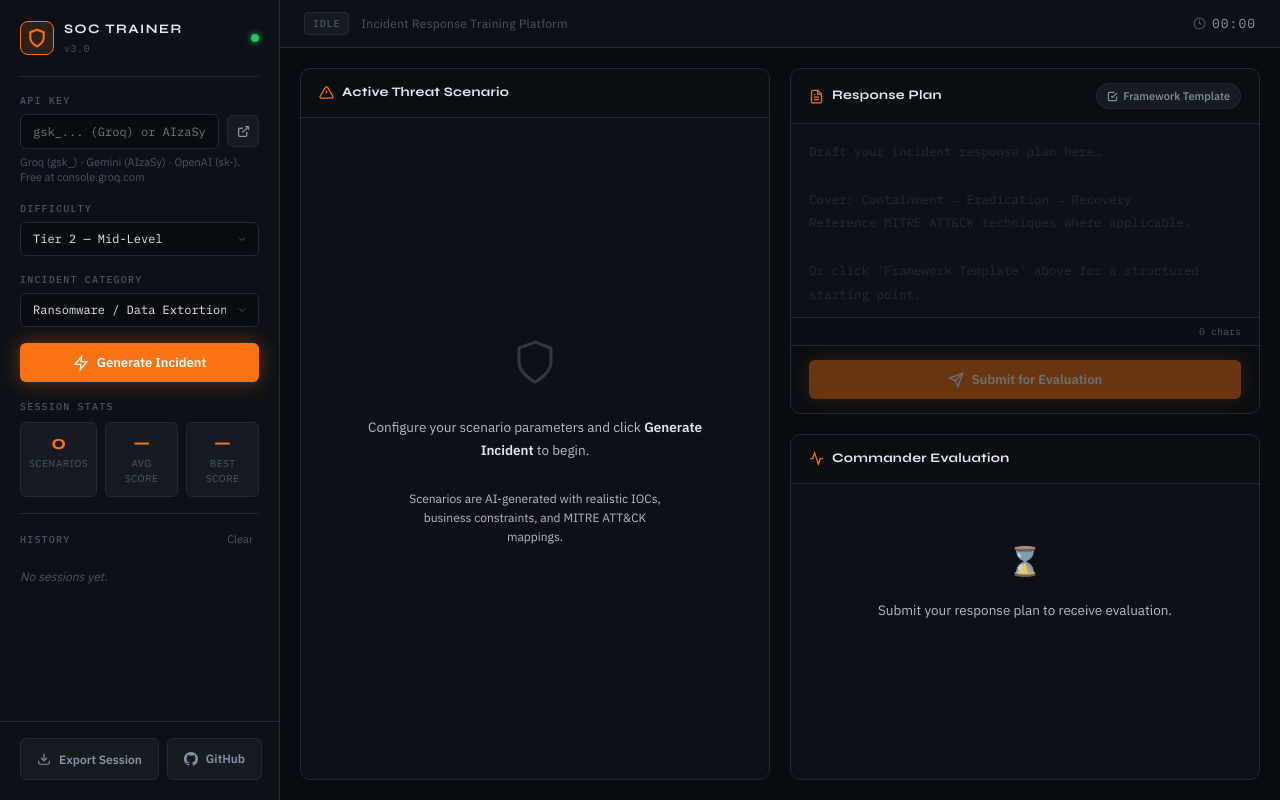
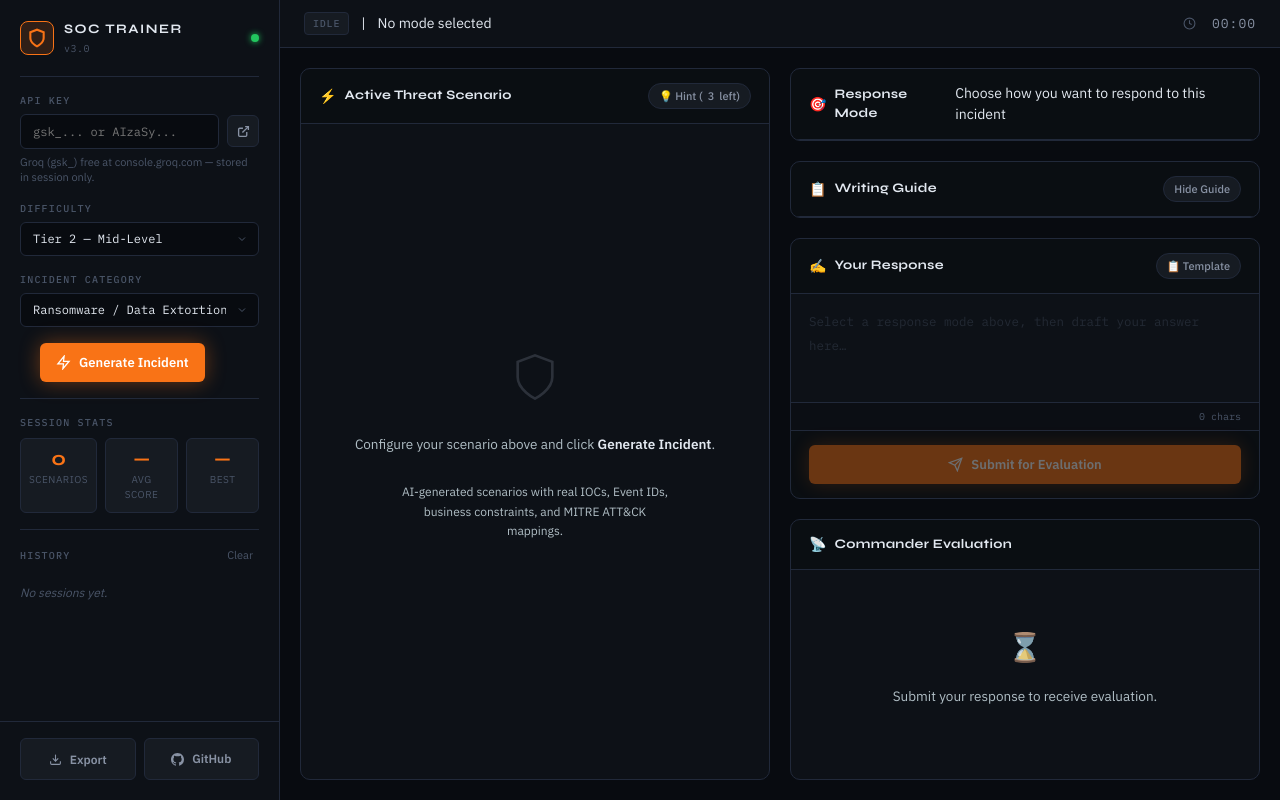
Before and after one commit to blackpanther011/soc-incident-trainer.github.io, a plain HTML site: page index.html in a window 1280 px wide. Drawn offline with nearby package versions, Linux system fonts and the light colour scheme.

Commit message:
Revise index.html for improved clarity and structure
Updated the description meta tag and modified various comments and elements for clarity and consistency.

```diff
--- a/index.html
+++ b/index.html
@@ -4,34 +4,22 @@
   <meta charset="UTF-8" />
   <meta name="viewport" content="width=device-width, initial-scale=1.0" />
   <title>SOC Trainer v3.0 — Incident Response Practice Platform</title>
-  <meta name="description" content="Free, open-source SOC analyst training platform. Practice incident response with AI-generated scenarios evaluated against NIST and MITRE ATT&CK frameworks." />
-
-  <!-- Fonts -->
+  <meta name="description" content="Free, open-source SOC analyst training platform. Practice incident response, threat hunting, forensics, and more with AI-generated scenarios." />
   <link rel="preconnect" href="https://fonts.googleapis.com" />
   <link rel="preconnect" href="https://fonts.gstatic.com" crossorigin />
   <link href="https://fonts.googleapis.com/css2?family=Syne:wght@400;600;700;800&family=IBM+Plex+Mono:wght@400;500&family=IBM+Plex+Sans:wght@400;500;600&display=swap" rel="stylesheet" />
-
-  <!-- Marked.js for Markdown parsing -->
   <script src="https://cdn.jsdelivr.net/npm/marked/marked.min.js"></script>
-
   <link rel="stylesheet" href="style.css" />
 </head>
 <body>
-
-  <!-- ════════════════════════════════ TOAST ════════════════════════════════ -->
   <div id="toast" class="toast"></div>
 
-  <!-- ═══════════════════════════════ LAYOUT ═══════════════════════════════ -->
   <div class="shell">
-
-    <!-- ── LEFT SIDEBAR ──────────────────────────────────────────────────── -->
+    <!-- ── SIDEBAR ─────────────────────────────────────────── -->
     <aside class="sidebar">
-      <!-- Brand -->
       <div class="brand">
         <div class="brand-icon">
-          <svg width="20" height="20" viewBox="0 0 24 24" fill="none" stroke="currentColor" stroke-width="2.5">
-            <path d="M12 22s8-4 8-10V5l-8-3-8 3v7c0 6 8 10 8 10z"/>
-          </svg>
+          <svg width="20" height="20" viewBox="0 0 24 24" fill="none" stroke="currentColor" stroke-width="2.5"><path d="M12 22s8-4 8-10V5l-8-3-8 3v7c0 6 8 10 8 10z"/></svg>
         </div>
         <div class="brand-text">
           <span class="brand-name">SOC TRAINER</span>
@@ -40,22 +28,19 @@
         <div class="status-dot" title="System online"></div>
       </div>
 
-      <!-- Divider -->
       <div class="sidebar-divider"></div>
 
-      <!-- API Config -->
       <div class="config-block">
         <p class="config-label">API KEY</p>
         <div class="api-input-wrap">
-          <input type="password" id="apiKey" placeholder="gsk_... (Groq) or AIzaSy... (Gemini)" autocomplete="off" spellcheck="false" />
-          <a class="api-link" href="https://aistudio.google.com/app/apikey" target="_blank" rel="noopener" title="Get free API key">
+          <input type="password" id="apiKey" placeholder="gsk_... or AIzaSy..." autocomplete="off" spellcheck="false" />
+          <a class="api-link" href="https://console.groq.com" target="_blank" rel="noopener" title="Get free Groq API key">
             <svg width="13" height="13" viewBox="0 0 24 24" fill="none" stroke="currentColor" stroke-width="2.5"><path d="M18 13v6a2 2 0 01-2 2H5a2 2 0 01-2-2V8a2 2 0 012-2h6"/><polyline points="15 3 21 3 21 9"/><line x1="10" y1="14" x2="21" y2="3"/></svg>
           </a>
         </div>
-        <p class="config-hint">Groq (gsk_) · Gemini (AIzaSy) · OpenAI (sk-). Free at console.groq.com</p>
+        <p class="config-hint">Groq (gsk_) free at console.groq.com — stored in session only.</p>
       </div>
 
-      <!-- Scenario Config -->
       <div class="config-block">
         <p class="config-label">DIFFICULTY</p>
         <select id="difficulty" class="select-field">
@@ -78,17 +63,15 @@
         </select>
       </div>
 
-      <!-- Generate Button -->
-      <button id="generateBtn" class="btn btn-generate">
-        <svg width="16" height="16" viewBox="0 0 24 24" fill="none" stroke="currentColor" stroke-width="2">
-          <path d="M13 2L3 14h9l-1 8 10-12h-9l1-8z"/>
-        </svg>
-        Generate Incident
-      </button>
+      <div style="padding: 0 20px 16px;">
+        <button id="generateBtn" class="btn btn-generate">
+          <svg width="15" height="15" viewBox="0 0 24 24" fill="none" stroke="currentColor" stroke-width="2"><path d="M13 2L3 14h9l-1 8 10-12h-9l1-8z"/></svg>
+          Generate Incident
+        </button>
+      </div>
 
       <div class="sidebar-divider"></div>
 
-      <!-- Stats -->
       <div class="stats-block">
         <p class="config-label">SESSION STATS</p>
         <div class="stats-grid">
@@ -102,96 +85,119 @@
           </div>
           <div class="stat-item">
             <span class="stat-value" id="bestScore">—</span>
-            <span class="stat-label">Best Score</span>
+            <span class="stat-label">Best</span>
           </div>
         </div>
       </div>
 
       <div class="sidebar-divider"></div>
 
-      <!-- History -->
       <div class="history-block">
         <div class="history-header">
           <p class="config-label">HISTORY</p>
-          <button id="clearBtn" class="btn-ghost-sm" title="Clear history">Clear</button>
+          <button id="clearBtn" class="btn-ghost-sm">Clear</button>
         </div>
         <div id="historyList" class="history-list">
           <div class="history-empty">No sessions yet.</div>
         </div>
       </div>
 
-      <!-- Export -->
       <div class="sidebar-footer">
         <button id="exportBtn" class="btn btn-ghost">
-          <svg width="14" height="14" viewBox="0 0 24 24" fill="none" stroke="currentColor" stroke-width="2"><path d="M21 15v4a2 2 0 01-2 2H5a2 2 0 01-2-2v-4"/><polyline points="7 10 12 15 17 10"/><line x1="12" y1="15" x2="12" y2="3"/></svg>
-          Export Session
+          <svg width="13" height="13" viewBox="0 0 24 24" fill="none" stroke="currentColor" stroke-width="2"><path d="M21 15v4a2 2 0 01-2 2H5a2 2 0 01-2-2v-4"/><polyline points="7 10 12 15 17 10"/><line x1="12" y1="15" x2="12" y2="3"/></svg>
+          Export
         </button>
         <a class="btn btn-ghost" href="https://github.com" target="_blank" rel="noopener">
-          <svg width="14" height="14" viewBox="0 0 24 24" fill="currentColor"><path d="M12 0C5.37 0 0 5.37 0 12c0 5.31 3.435 9.795 8.205 11.385.6.105.825-.255.825-.57 0-.285-.015-1.23-.015-2.235-3.015.555-3.795-.735-4.035-1.41-.135-.345-.72-1.41-1.23-1.695-.42-.225-1.02-.78-.015-.795.945-.015 1.62.87 1.845 1.23 1.08 1.815 2.805 1.305 3.495.99.105-.78.42-1.305.765-1.605-2.67-.3-5.46-1.335-5.46-5.925 0-1.305.465-2.385 1.23-3.225-.12-.3-.54-1.53.12-3.18 0 0 1.005-.315 3.3 1.23.96-.27 1.98-.405 3-.405s2.04.135 3 .405c2.295-1.56 3.3-1.23 3.3-1.23.66 1.65.24 2.88.12 3.18.765.84 1.23 1.905 1.23 3.225 0 4.605-2.805 5.625-5.475 5.925.435.375.81 1.095.81 2.22 0 1.605-.015 2.895-.015 3.3 0 .315.225.69.825.57A12.02 12.02 0 0024 12c0-6.63-5.37-12-12-12z"/></svg>
+          <svg width="13" height="13" viewBox="0 0 24 24" fill="currentColor"><path d="M12 0C5.37 0 0 5.37 0 12c0 5.31 3.435 9.795 8.205 11.385.6.105.825-.255.825-.57 0-.285-.015-1.23-.015-2.235-3.015.555-3.795-.735-4.035-1.41-.135-.345-.72-1.41-1.23-1.695-.42-.225-1.02-.78-.015-.795.945-.015 1.62.87 1.845 1.23 1.08 1.815 2.805 1.305 3.495.99.105-.78.42-1.305.765-1.605-2.67-.3-5.46-1.335-5.46-5.925 0-1.305.465-2.385 1.23-3.225-.12-.3-.54-1.53.12-3.18 0 0 1.005-.315 3.3 1.23.96-.27 1.98-.405 3-.405s2.04.135 3 .405c2.295-1.56 3.3-1.23 3.3-1.23.66 1.65.24 2.88.12 3.18.765.84 1.23 1.905 1.23 3.225 0 4.605-2.805 5.625-5.475 5.925.435.375.81 1.095.81 2.22 0 1.605-.015 2.895-.015 3.3 0 .315.225.69.825.57A12.02 12.02 0 0024 12c0-6.63-5.37-12-12-12z"/></svg>
           GitHub
         </a>
       </div>
     </aside>
 
-    <!-- ── MAIN WORKSPACE ─────────────────────────────────────────────────── -->
+    <!-- ── WORKSPACE ───────────────────────────────────────── -->
     <main class="workspace">
 
-      <!-- TOP BAR -->
+      <!-- TOPBAR -->
       <div class="topbar">
         <div class="topbar-left">
           <span id="scenarioBadge" class="badge badge-neutral">IDLE</span>
-          <span class="topbar-label">Incident Response Training Platform</span>
+          <span class="topbar-sep">|</span>
+          <span id="topbarMode" class="topbar-mode">No mode selected</span>
         </div>
         <div class="topbar-right">
-          <div class="timer-wrap">
-            <svg width="13" height="13" viewBox="0 0 24 24" fill="none" stroke="currentColor" stroke-width="2"><circle cx="12" cy="12" r="10"/><polyline points="12 6 12 12 16 14"/></svg>
-            <span id="timerDisplay" class="timer">00:00</span>
-          </div>
+          <svg width="13" height="13" viewBox="0 0 24 24" fill="none" stroke="currentColor" stroke-width="2" style="color:var(--text-muted)"><circle cx="12" cy="12" r="10"/><polyline points="12 6 12 12 16 14"/></svg>
+          <span id="timerDisplay" class="timer">00:00</span>
         </div>
       </div>
 
-      <!-- CONTENT GRID -->
+      <!-- MAIN GRID -->
       <div class="content-grid">
 
-        <!-- ── SCENARIO PANEL ──────────────────────────────────────────── -->
-        <section class="panel panel-scenario" id="scenarioPanel">
+        <!-- LEFT: Scenario -->
+        <section class="panel panel-scenario">
           <div class="panel-head">
             <div class="panel-head-left">
-              <span class="panel-icon">
-                <svg width="15" height="15" viewBox="0 0 24 24" fill="none" stroke="currentColor" stroke-width="2"><path d="M10.29 3.86L1.82 18a2 2 0 001.71 3h16.94a2 2 0 001.71-3L13.71 3.86a2 2 0 00-3.42 0z"/><line x1="12" y1="9" x2="12" y2="13"/><line x1="12" y1="17" x2="12.01" y2="17"/></svg>
-              </span>
+              <span class="panel-icon">⚡</span>
               <h2>Active Threat Scenario</h2>
+            </div>
+            <div class="panel-head-right">
+              <button id="hintBtn" class="btn-pill hidden" title="Reveal a hint">
+                💡 Hint (<span id="hintCount">3</span> left)
+              </button>
             </div>
           </div>
           <div class="panel-body markdown-body" id="scenarioOutput">
             <div class="idle-state">
               <div class="idle-glyph">
-                <svg width="48" height="48" viewBox="0 0 24 24" fill="none" stroke="currentColor" stroke-width="1.5" opacity="0.3">
-                  <path d="M12 22s8-4 8-10V5l-8-3-8 3v7c0 6 8 10 8 10z"/>
-                </svg>
+                <svg width="52" height="52" viewBox="0 0 24 24" fill="none" stroke="currentColor" stroke-width="1.2" opacity="0.25"><path d="M12 22s8-4 8-10V5l-8-3-8 3v7c0 6 8 10 8 10z"/></svg>
               </div>
-              <p>Configure your scenario parameters and click <strong>Generate Incident</strong> to begin.</p>
-              <p class="idle-hint">Scenarios are AI-generated with realistic IOCs, business constraints, and MITRE ATT&CK mappings.</p>
+              <p>Configure your scenario above and click <strong>Generate Incident</strong>.</p>
+              <p class="idle-hint">AI-generated scenarios with real IOCs, Event IDs, business constraints, and MITRE ATT&CK mappings.</p>
             </div>
           </div>
         </section>
 
-        <!-- ── RESPONSE + EVALUATION COLUMN ───────────────────────────── -->
+        <!-- RIGHT: Mode + Response + Evaluation -->
         <div class="right-col">
 
-          <!-- Response Panel -->
+          <!-- MODE SELECTOR -->
+          <section class="panel panel-mode" id="modePanel">
+            <div class="panel-head">
+              <div class="panel-head-left">
+                <span class="panel-icon">🎯</span>
+                <h2>Response Mode</h2>
+              </div>
+              <span class="panel-hint-text" id="modeHintText">Choose how you want to respond to this incident</span>
+            </div>
+            <div class="mode-grid" id="modeGrid">
+              <!-- Injected by JS -->
+            </div>
+          </section>
+
+          <!-- WRITING GUIDE -->
+          <section class="panel panel-guide hidden" id="guidePanel">
+            <div class="panel-head">
+              <div class="panel-head-left">
+                <span class="panel-icon" id="guideIcon">📋</span>
+                <h2 id="guideTitle">Writing Guide</h2>
+              </div>
+              <button class="btn-pill" id="toggleGuide">Hide Guide</button>
+            </div>
+            <div class="guide-body" id="guideBody">
+              <!-- Injected by JS -->
+            </div>
+          </section>
+
+          <!-- RESPONSE PANEL -->
           <section class="panel panel-response">
             <div class="panel-head">
               <div class="panel-head-left">
-                <span class="panel-icon">
-                  <svg width="15" height="15" viewBox="0 0 24 24" fill="none" stroke="currentColor" stroke-width="2"><path d="M14 2H6a2 2 0 00-2 2v16a2 2 0 002 2h12a2 2 0 002-2V8z"/><polyline points="14 2 14 8 20 8"/><line x1="16" y1="13" x2="8" y2="13"/><line x1="16" y1="17" x2="8" y2="17"/><polyline points="10 9 9 9 8 9"/></svg>
-                </span>
-                <h2>Response Plan</h2>
+                <span class="panel-icon">✍️</span>
+                <h2 id="responseTitle">Your Response</h2>
               </div>
               <div class="panel-head-right">
-                <button id="frameworkToggle" class="btn-pill" title="Load NIST/MITRE ATT&CK response template">
-                  <svg width="11" height="11" viewBox="0 0 24 24" fill="none" stroke="currentColor" stroke-width="2.5"><path d="M9 11l3 3L22 4"/><path d="M21 12v7a2 2 0 01-2 2H5a2 2 0 01-2-2V5a2 2 0 012-2h11"/></svg>
-                  Framework Template
+                <button id="frameworkToggle" class="btn-pill" title="Load structured template">
+                  📋 Template
                 </button>
               </div>
             </div>
@@ -199,32 +205,30 @@
               <textarea
                 id="responseInput"
                 class="response-textarea"
-                placeholder="Draft your incident response plan here…&#10;&#10;Cover: Containment → Eradication → Recovery&#10;Reference MITRE ATT&CK techniques where applicable.&#10;&#10;Or click 'Framework Template' above for a structured starting point."
+                placeholder="Select a response mode above, then draft your answer here…"
                 disabled
                 spellcheck="false"
               ></textarea>
               <div class="textarea-footer">
                 <span id="charCount" class="char-count">0 chars</span>
+                <span id="modeLabel" class="mode-label-inline"></span>
               </div>
             </div>
             <div class="panel-foot">
               <button id="submitBtn" class="btn btn-submit" disabled>
-                <svg width="16" height="16" viewBox="0 0 24 24" fill="none" stroke="currentColor" stroke-width="2"><path d="M22 2L11 13"/><path d="M22 2L15 22 11 13 2 9l20-7z"/></svg>
+                <svg width="15" height="15" viewBox="0 0 24 24" fill="none" stroke="currentColor" stroke-width="2"><path d="M22 2L11 13"/><path d="M22 2L15 22 11 13 2 9l20-7z"/></svg>
                 Submit for Evaluation
               </button>
             </div>
           </section>
 
-          <!-- Evaluation Panel -->
+          <!-- EVALUATION -->
           <section class="panel panel-evaluation">
             <div class="panel-head">
               <div class="panel-head-left">
-                <span class="panel-icon">
-                  <svg width="15" height="15" viewBox="0 0 24 24" fill="none" stroke="currentColor" stroke-width="2"><polyline points="22 12 18 12 15 21 9 3 6 12 2 12"/></svg>
-                </span>
+                <span class="panel-icon">📡</span>
                 <h2>Commander Evaluation</h2>
               </div>
-              <!-- Score Ring -->
               <div id="scoreDisplay" class="score-display hidden">
                 <svg class="score-ring-svg" viewBox="0 0 88 88">
                   <circle class="score-ring-bg" cx="44" cy="44" r="36"/>
@@ -236,16 +240,15 @@
             <div class="panel-body markdown-body" id="evaluationOutput">
               <div class="eval-idle">
                 <div class="eval-idle-icon">⌛</div>
-                <p>Submit your response plan to receive evaluation.</p>
+                <p>Submit your response to receive evaluation.</p>
               </div>
             </div>
           </section>
 
-        </div><!-- /right-col -->
-
-      </div><!-- /content-grid -->
+        </div>
+      </div>
     </main>
-  </div><!-- /shell -->
+  </div>
 
   <script type="module" src="app.js"></script>
 </body>
```
